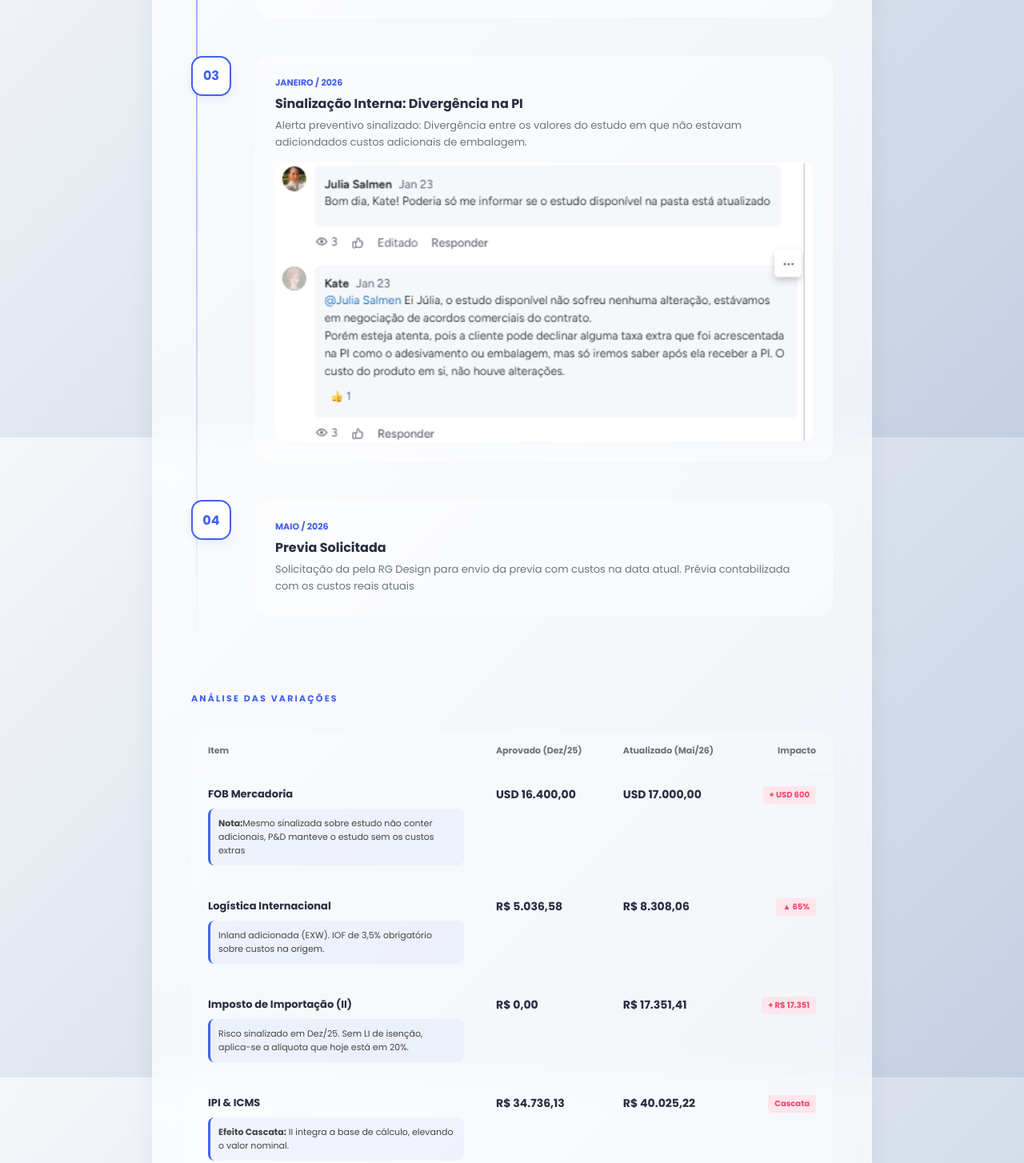
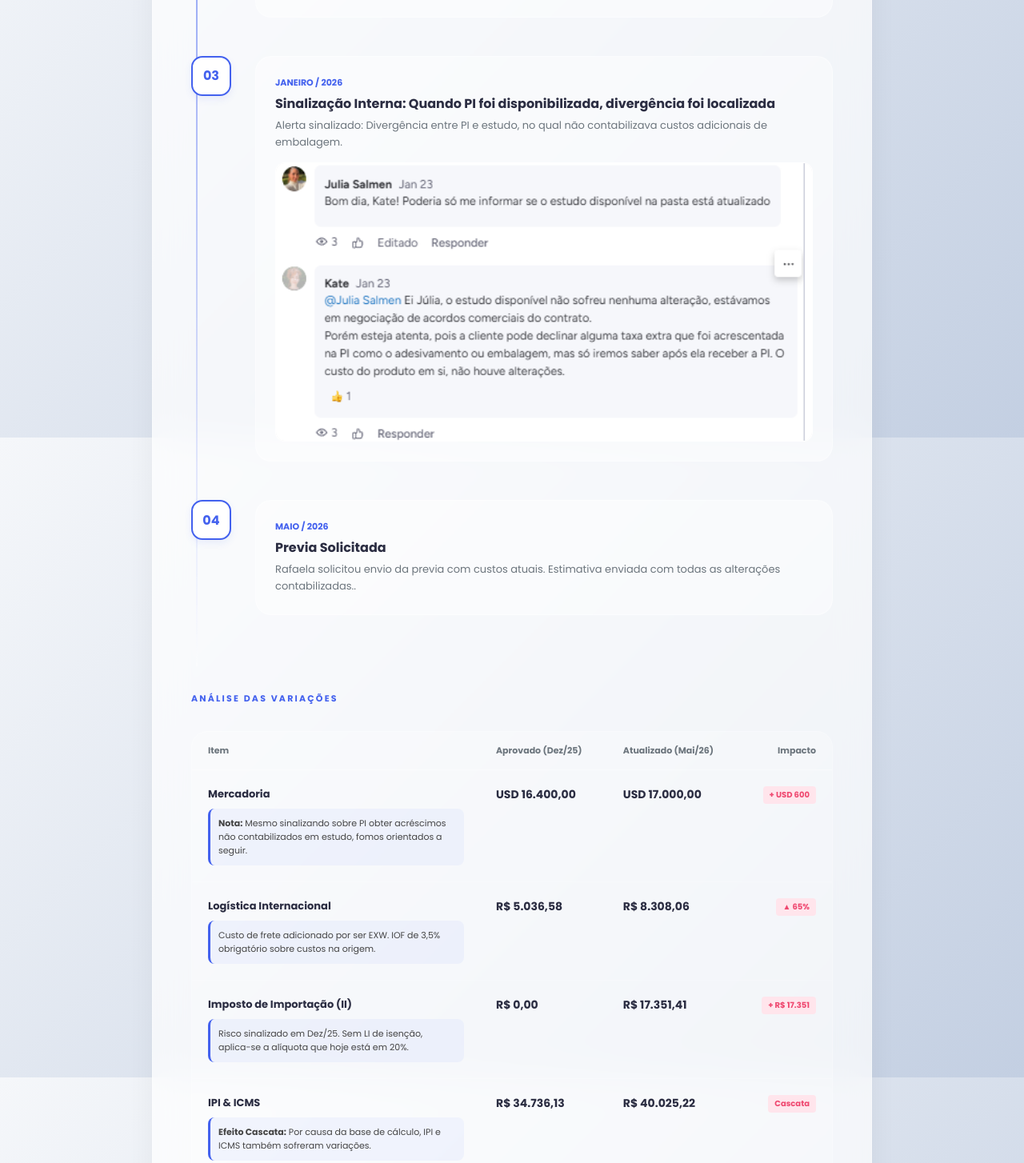
Before and after one commit to anakarolinasantos-afk/K585RGDESIGN, a plain HTML site: page index.html in a window 1280 px wide. Shown: the part 1053-2507 px from the top of the page at 80% size. Drawn offline with Linux system fonts and the light colour scheme.

Commit message:
Update index.html

```diff
--- a/index.html
+++ b/index.html
@@ -200,8 +200,8 @@ body {
       <div class="tl-number">03</div>
       <div class="tl-content">
         <div class="tl-date">Janeiro / 2026</div>
-        <div class="tl-title">Sinalização Interna: Divergência na PI</div>
-        <div class="tl-text">Alerta preventivo sinalizado: Divergência entre os valores do estudo em que não estavam adiciondados custos adicionais de embalagem.</div>
+        <div class="tl-title">Sinalização Interna: Quando PI foi disponibilizada, divergência foi localizada</div>
+        <div class="tl-text">Alerta sinalizado: Divergência entre PI e estudo, no qual não contabilizava custos adicionais de embalagem.</div>
         <div class="screenshot-container">
           <img src="foto2.png" alt="Sinalização de Risco FOB (foto2.png)">
         </div>
@@ -214,7 +214,7 @@ body {
       <div class="tl-content">
         <div class="tl-date">Maio / 2026</div>
         <div class="tl-title">Previa Solicitada</div>
-        <div class="tl-text">Solicitação da pela RG Design para envio da previa com custos na data atual. Prévia contabilizada com os custos reais atuais</div>
+        <div class="tl-text">Rafaela solicitou envio da previa com custos atuais. Estimativa enviada com todas as alterações contabilizadas..</div>
       </div>
     </div>
   </div>
@@ -234,8 +234,8 @@ body {
       <tbody>
         <tr>
           <td>
-            <strong>FOB Mercadoria</strong>
-            <div class="row-comment"><strong>Nota:</strong>Mesmo sinalizada sobre estudo não conter adicionais, P&D manteve o estudo sem os custos extras</div>
+            <strong>Mercadoria</strong>
+            <div class="row-comment"><strong>Nota:</strong> Mesmo sinalizando sobre PI obter acréscimos não contabilizados em estudo, fomos orientados a seguir.</div>
           </td>
           <td><span class="val-main">USD 16.400,00</span></td>
           <td><span class="val-main">USD 17.000,00</span></td>
@@ -244,7 +244,7 @@ body {
         <tr>
           <td>
             <strong>Logística Internacional</strong>
-            <div class="row-comment">Inland adicionada (EXW). IOF de 3,5% obrigatório sobre custos na origem.</div>
+            <div class="row-comment"> Custo de frete adicionado por ser EXW. IOF de 3,5% obrigatório sobre custos na origem.</div>
           </td>
           <td><span class="val-main">R$ 5.036,58</span></td>
           <td><span class="val-main">R$ 8.308,06</span></td>
@@ -262,7 +262,7 @@ body {
         <tr>
           <td>
             <strong>IPI & ICMS</strong>
-            <div class="row-comment"><strong>Efeito Cascata:</strong> II integra a base de cálculo, elevando o valor nominal.</div>
+            <div class="row-comment"><strong>Efeito Cascata:</strong> Por causa da base de cálculo, IPI e ICMS também sofreram variações.</div>
           </td>
           <td><span class="val-main">R$ 34.736,13</span></td>
           <td><span class="val-main">R$ 40.025,22</span></td>
```
